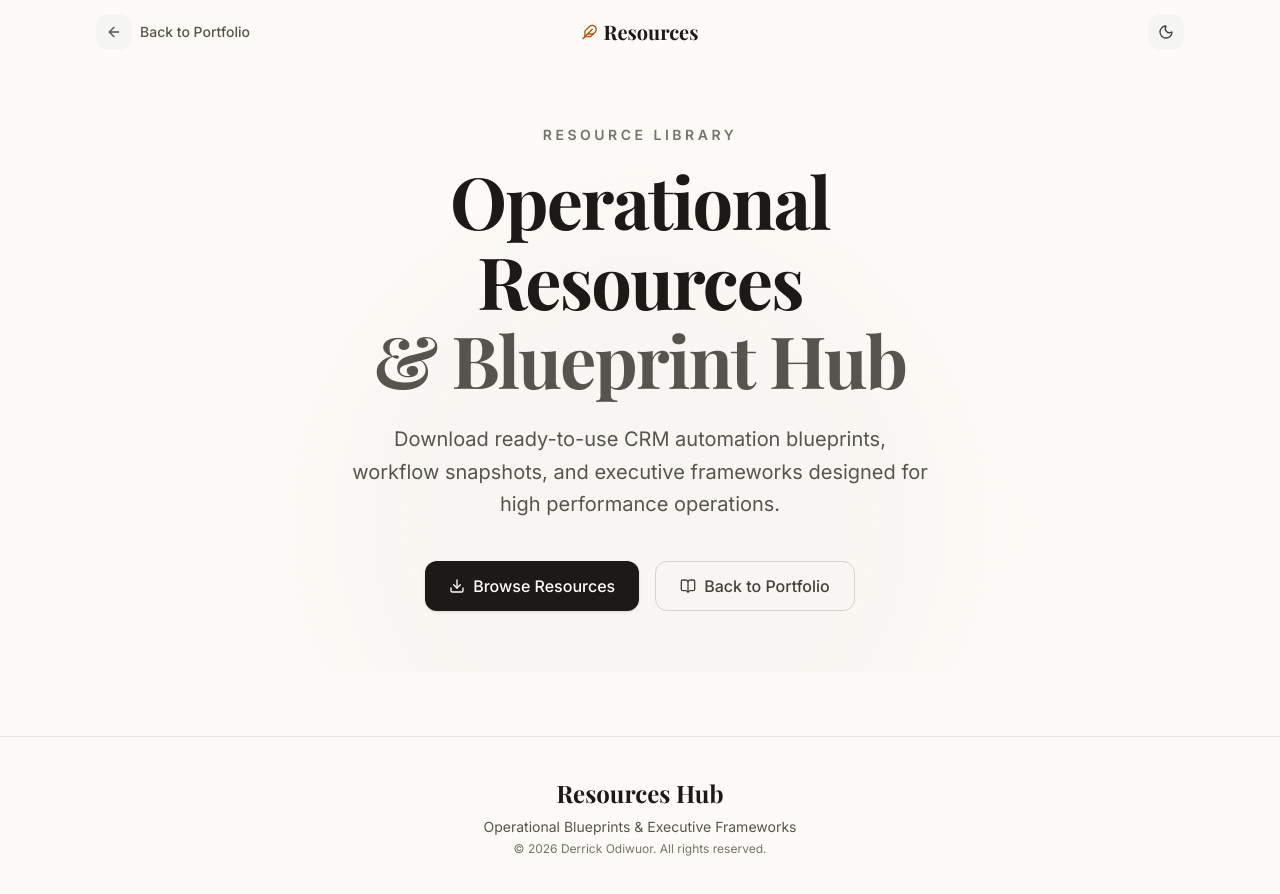
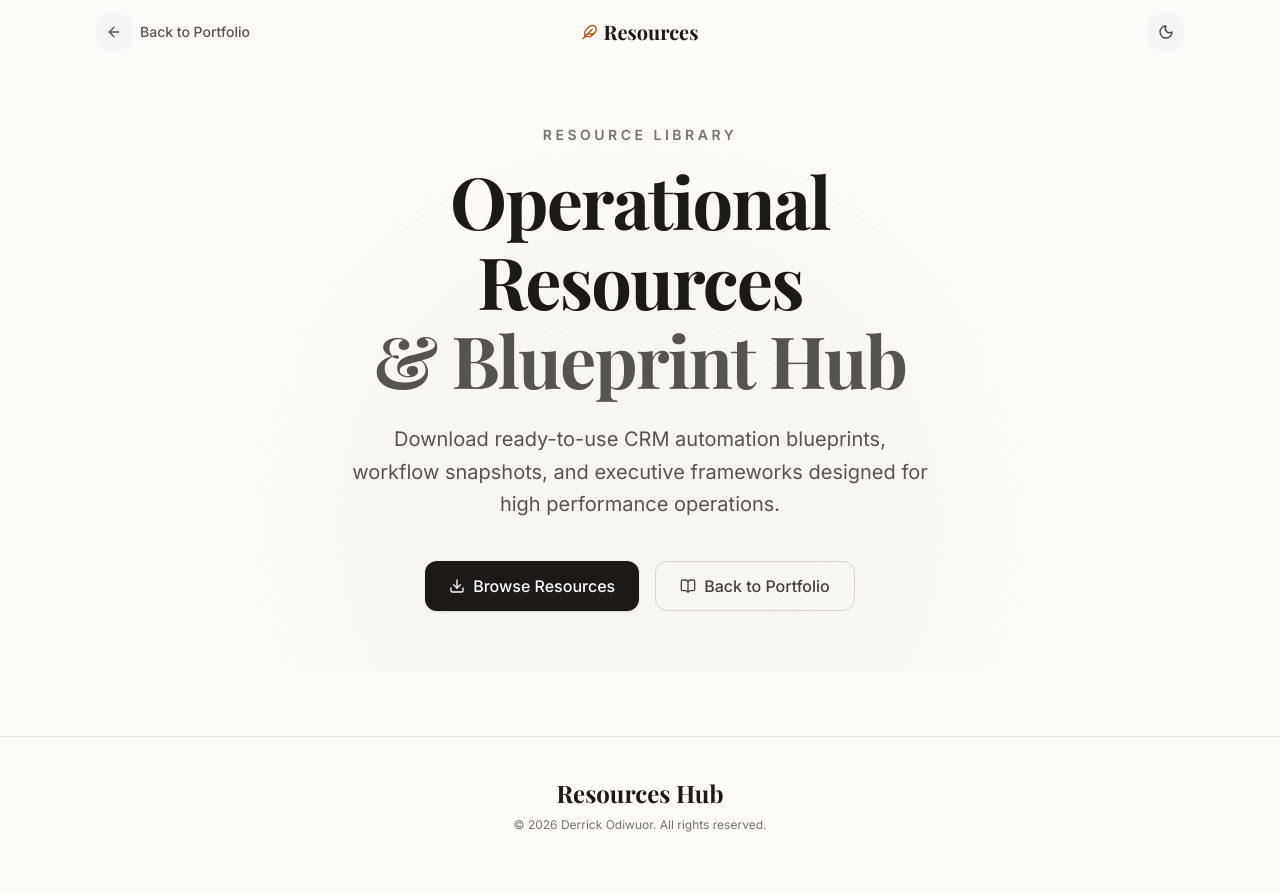
Before and after one commit to DerrickMits/resources, a Next.js app: page / in a window 1280 px wide. Shown: the top 894 px of the page. After the commit the page ends 873 px from the top, so only its background shows below. Built offline with nearby package versions, Linux system fonts and the light colour scheme; a web font is replaced by a local one.

Commit message:
Remove 'Operational Blueprints & Executive Frameworks' from footer

```diff
--- a/components/Footer.tsx
+++ b/components/Footer.tsx
@@ -17,9 +17,6 @@ export default function Footer() {
         <p className="font-display text-2xl font-bold text-warm-900 dark:text-warm-100 mb-2">
           Resources Hub
         </p>
-        <p className="text-warm-600 dark:text-warm-300 text-sm mb-1">
-          Operational Blueprints &amp; Executive Frameworks
-        </p>
         <p className="text-warm-500 dark:text-warm-600 text-xs">
           &copy; {currentYear} Derrick Odiwuor. All rights reserved.
         </p>
```
